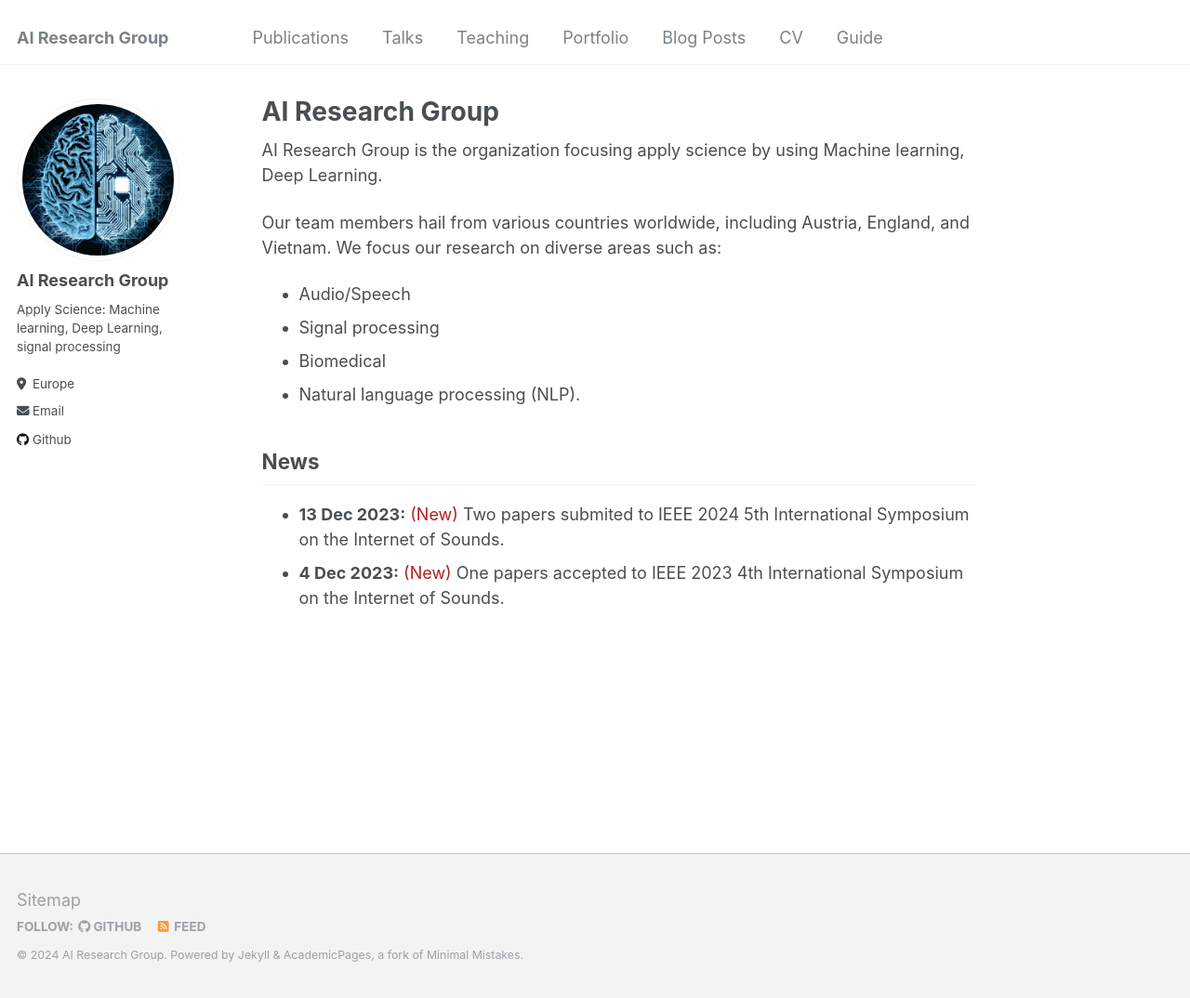
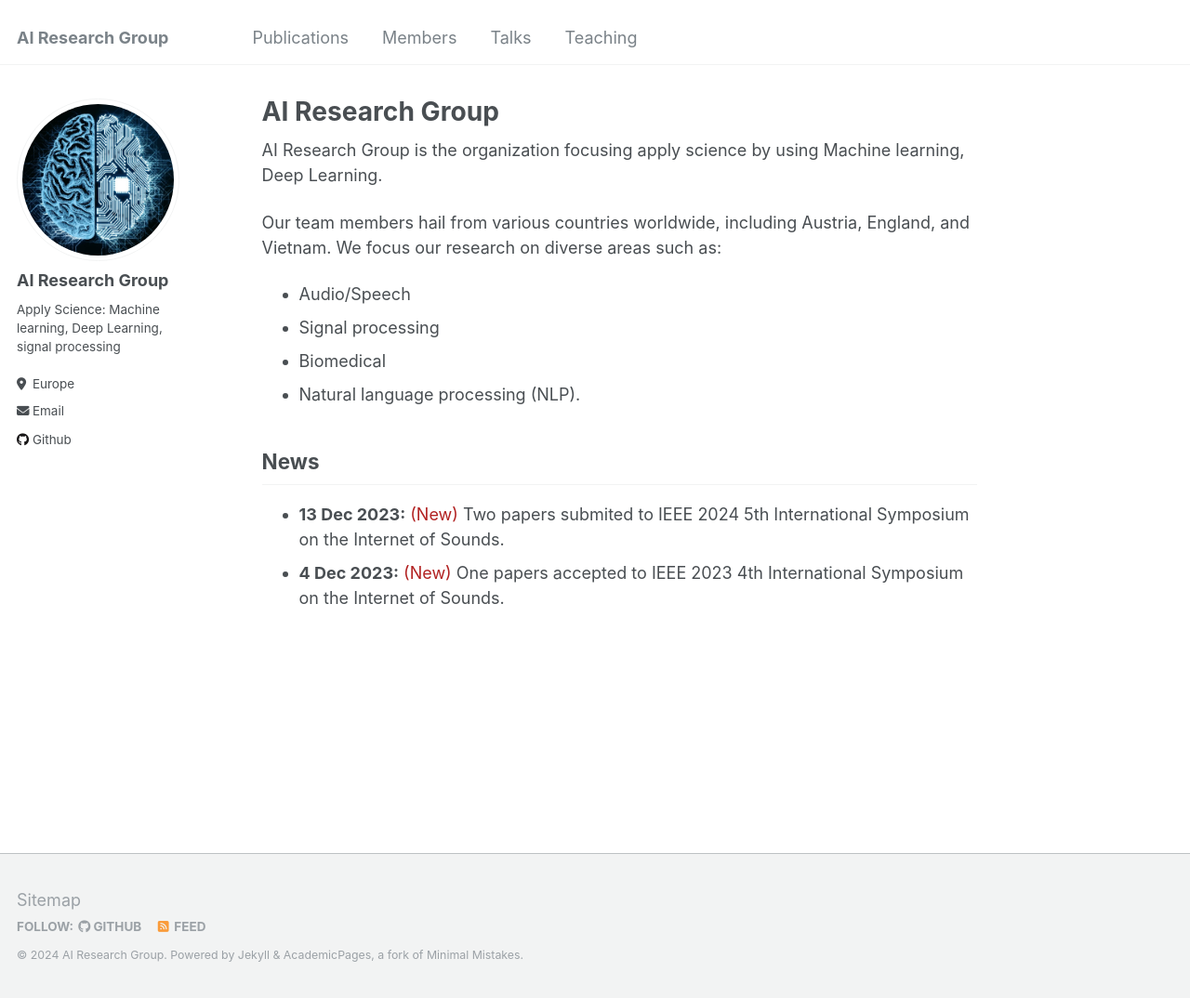
Before and after one commit to AI-ResearchGroup/AI-ResearchGroup.github.io, a Jekyll site: the page built from _pages/about.md, in a window 1280 px wide and 1074 px high. Shown: the whole window at 93% size. Built offline with Jekyll 4.4.1, drawn with Linux system fonts in a browser that asks for light colours; part of the change alters nothing that is shown.

Commit message:
Update navigation.yml

```diff
--- a/_data/navigation.yml
+++ b/_data/navigation.yml
@@ -2,6 +2,9 @@
 main:
   - title: "Publications"
     url: /publications/
+
+  - title: "Members"
+    url: /members/
 
   - title: "Talks"
     url: /talks/
@@ -9,14 +12,14 @@ main:
   - title: "Teaching"
     url: /teaching/
 
-  - title: "Portfolio"
-    url: /portfolio/
+  # - title: "Portfolio"
+  #   url: /portfolio/
 
-  - title: "Blog Posts"
-    url: /year-archive/
+  # - title: "Blog Posts"
+  #   url: /year-archive/
 
-  - title: "CV"
-    url: /cv/
+  # - title: "CV"
+  #   url: /cv/
 
-  - title: "Guide"
-    url: /markdown/
+  # - title: "Guide"
+  #   url: /markdown/
```
